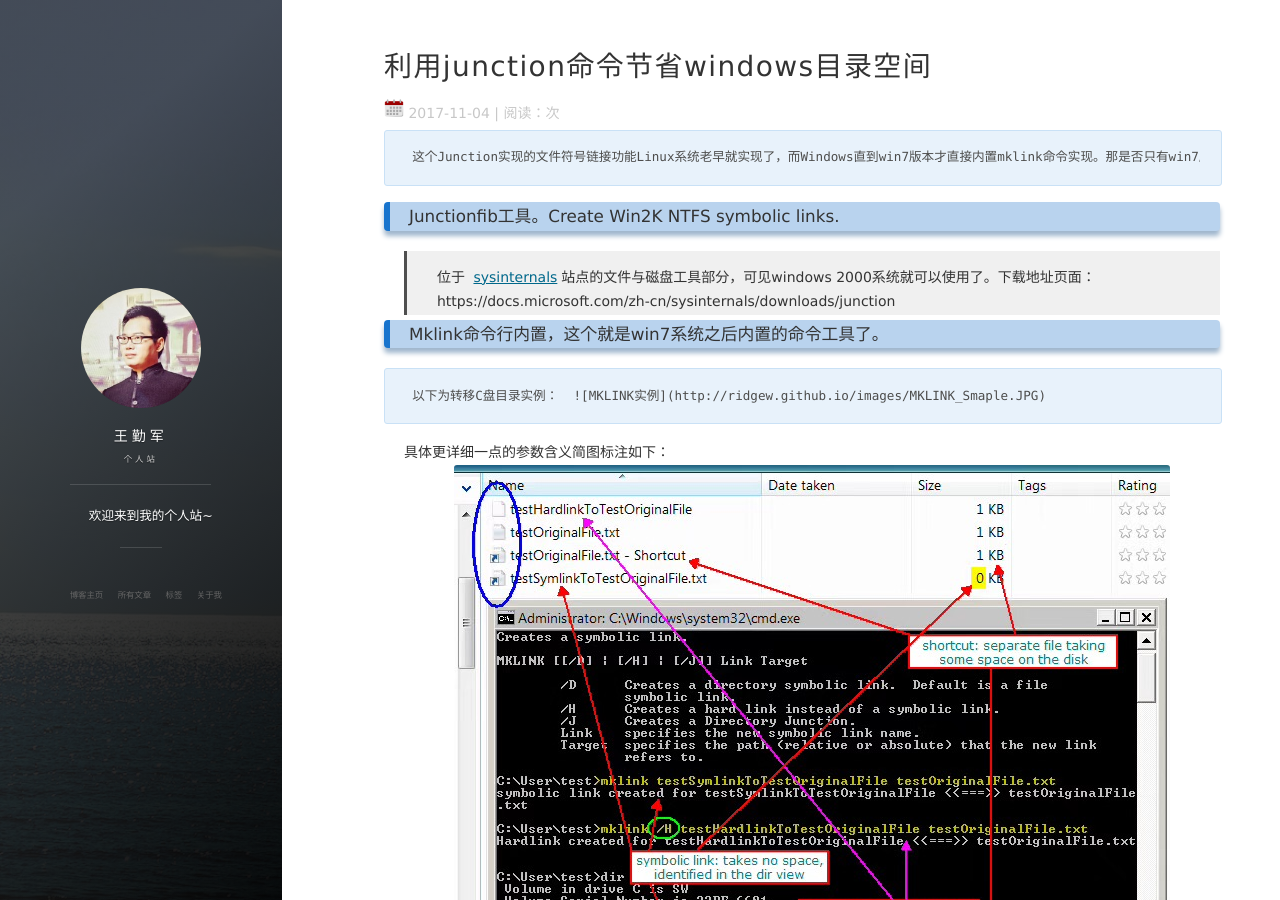
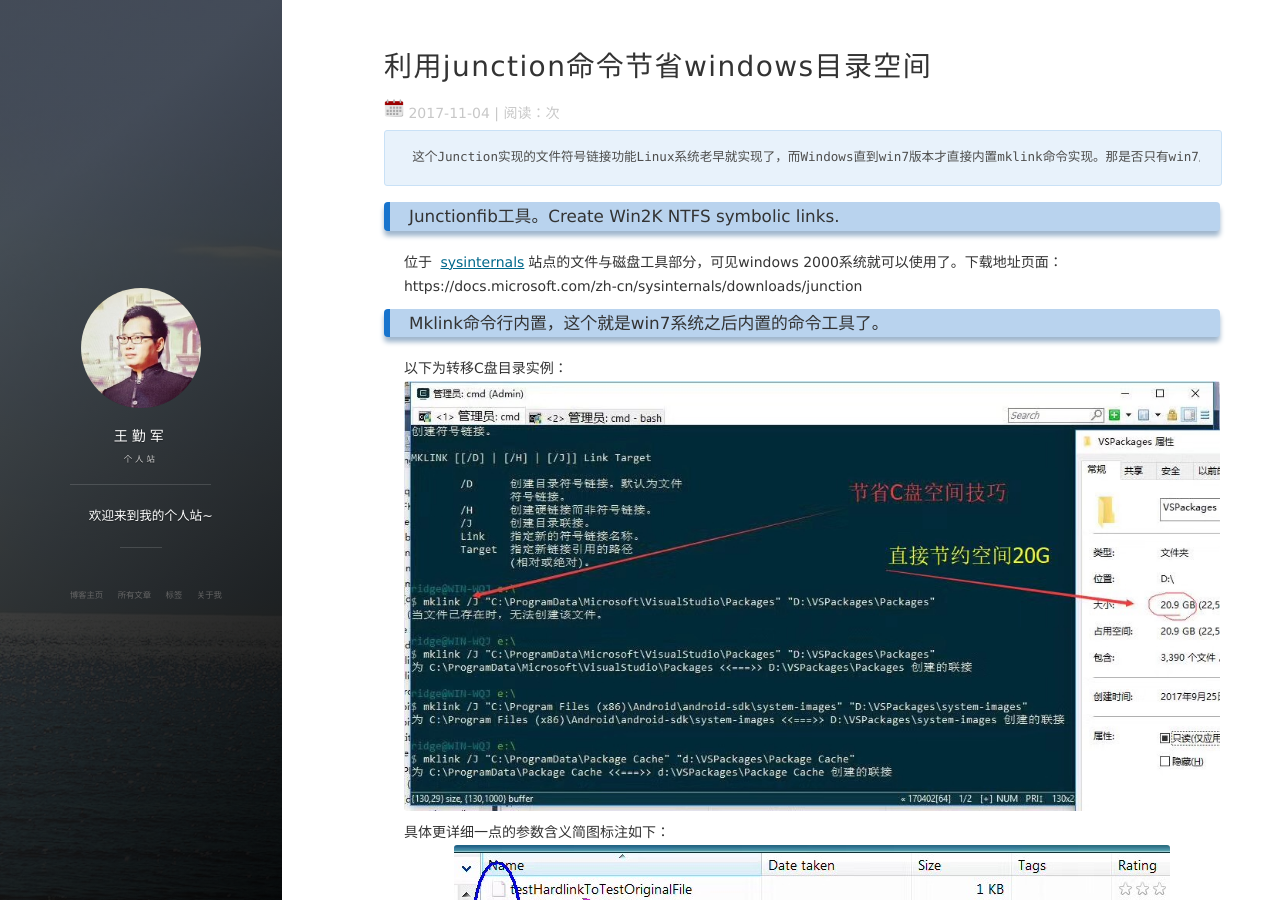
Before and after one commit to ridgew/ridgew.github.io, a Jekyll site: the page built from _posts/2017-11-04-Windows_junction_Internals.md, in a window 1280 px wide and 900 px high. Built offline with Jekyll 4.4.1, drawn with Linux system fonts in a browser that asks for light colours; nearby versions of some CDN libraries; comment, search, counter and statistics services are not loaded.

Commit message:
modify config

```diff
--- a/_config.yml
+++ b/_config.yml
@@ -63,6 +63,6 @@
 
 
 # Pagination
-gems: [jekyll-paginate,jekyll-sitemap]
+plugins: [jekyll-paginate,jekyll-sitemap]
 paginate: 20
 paginate_path: "page/:num.html"
--- a/_posts/2017-11-04-Windows_junction_Internals.md
+++ b/_posts/2017-11-04-Windows_junction_Internals.md
@@ -7,11 +7,11 @@
     这个Junction实现的文件符号链接功能Linux系统老早就实现了，而Windows直到win7版本才直接内置mklink命令实现。那是否只有win7版本以上才能使用呢，其实不然，自windows xp系统开始，系统文件NTFS格式就已经支持这种结构了，只是对于windows xp的版本需要另一个额外功能辅助执行。
 
 ###  Junctionfib工具。Create Win2K NTFS symbolic links.
->位于 [sysinternals](https://docs.microsoft.com/zh-cn/sysinternals/downloads/file-and-disk-utilities)站点的文件与磁盘工具部分，可见windows 2000系统就可以使用了。下载地址页面：https://docs.microsoft.com/zh-cn/sysinternals/downloads/junction
+位于 [sysinternals](https://docs.microsoft.com/zh-cn/sysinternals/downloads/file-and-disk-utilities)站点的文件与磁盘工具部分，可见windows 2000系统就可以使用了。下载地址页面：https://docs.microsoft.com/zh-cn/sysinternals/downloads/junction
 
 ###  Mklink命令行内置，这个就是win7系统之后内置的命令工具了。
-    以下为转移C盘目录实例：
- ![MKLINK实例](http://ridgew.github.io/images/MKLINK_Smaple.JPG)
+以下为转移C盘目录实例：
+![MKLINK实例](https://github.com/ridgew/ridgew.github.io/blob/master/images/MKLINK_Smaple.JPG?raw=true)
 
    具体更详细一点的参数含义简图标注如下：
 ![MKLINK参数](https://github.com/ridgew/ridgew.github.io/blob/master/images/MKLINK_Params.JPG?raw=true)
```
